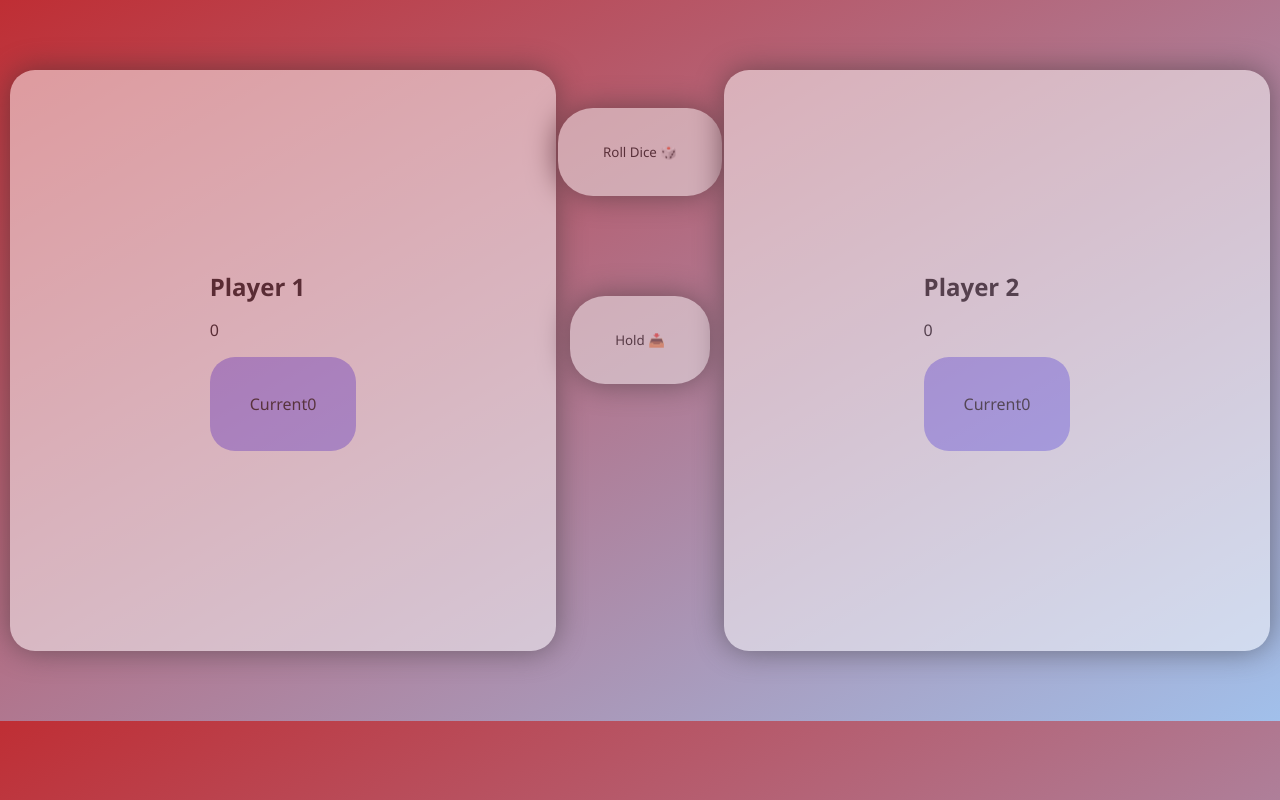
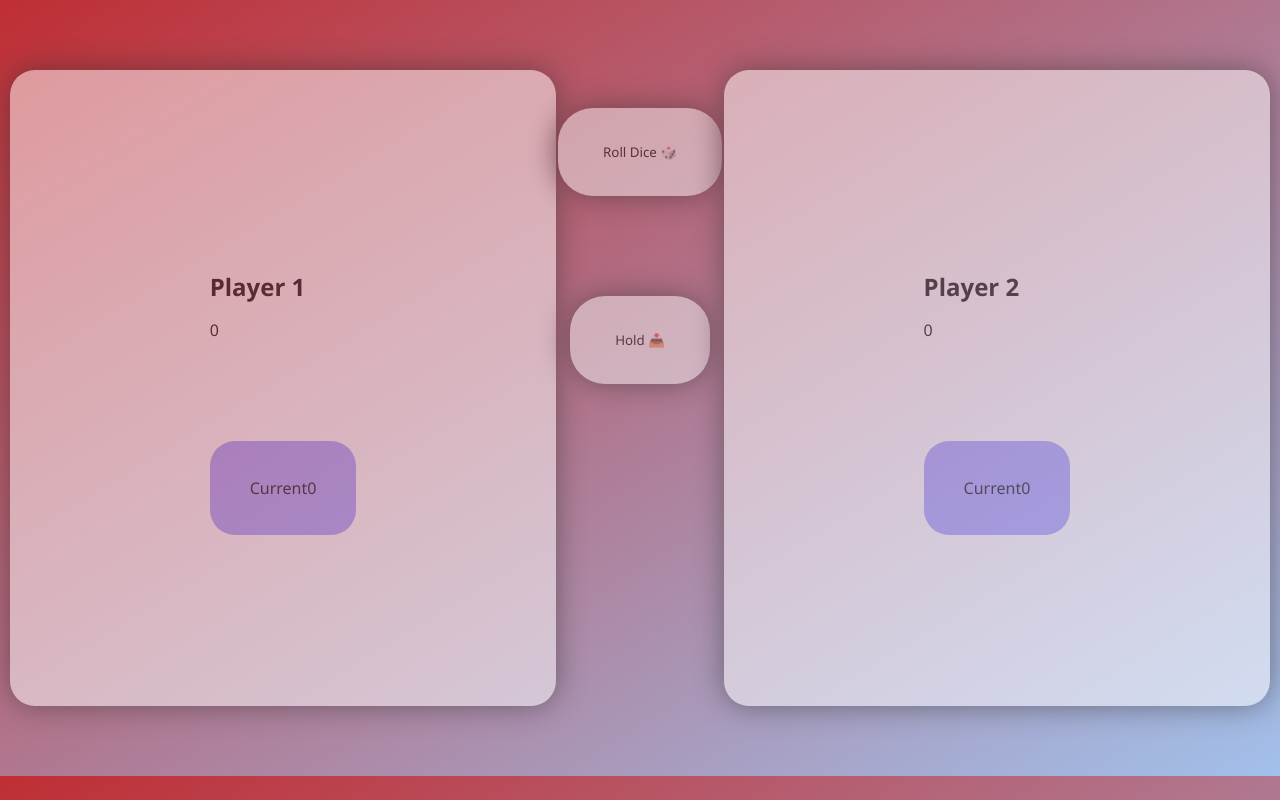
Before and after one commit to mhdxo-66/Pig-Game, a plain HTML site: page Sources/index.html in a window 1280 px wide. Drawn offline with Linux system fonts and the light colour scheme.

Commit message:
Fixed Background Cutting And Height Of Boxes

```diff
--- a/Sources/styles.css
+++ b/Sources/styles.css
@@ -36,6 +36,7 @@ div {
     margin: 62px auto;
     background-color: white;
     padding: 200px;
+    height: 236px;
     border-radius: 25px;
     box-shadow: 0 0 30px #2B2B2B;
 }
@@ -51,10 +52,8 @@ h1 {
 
 .Box {
     background-color: #a29bfe;
+    margin: 100px auto;
     padding: 20px 40px;
     border-radius: 25px;
-}
-
-.current1 {
     display: flex;
 }
```
